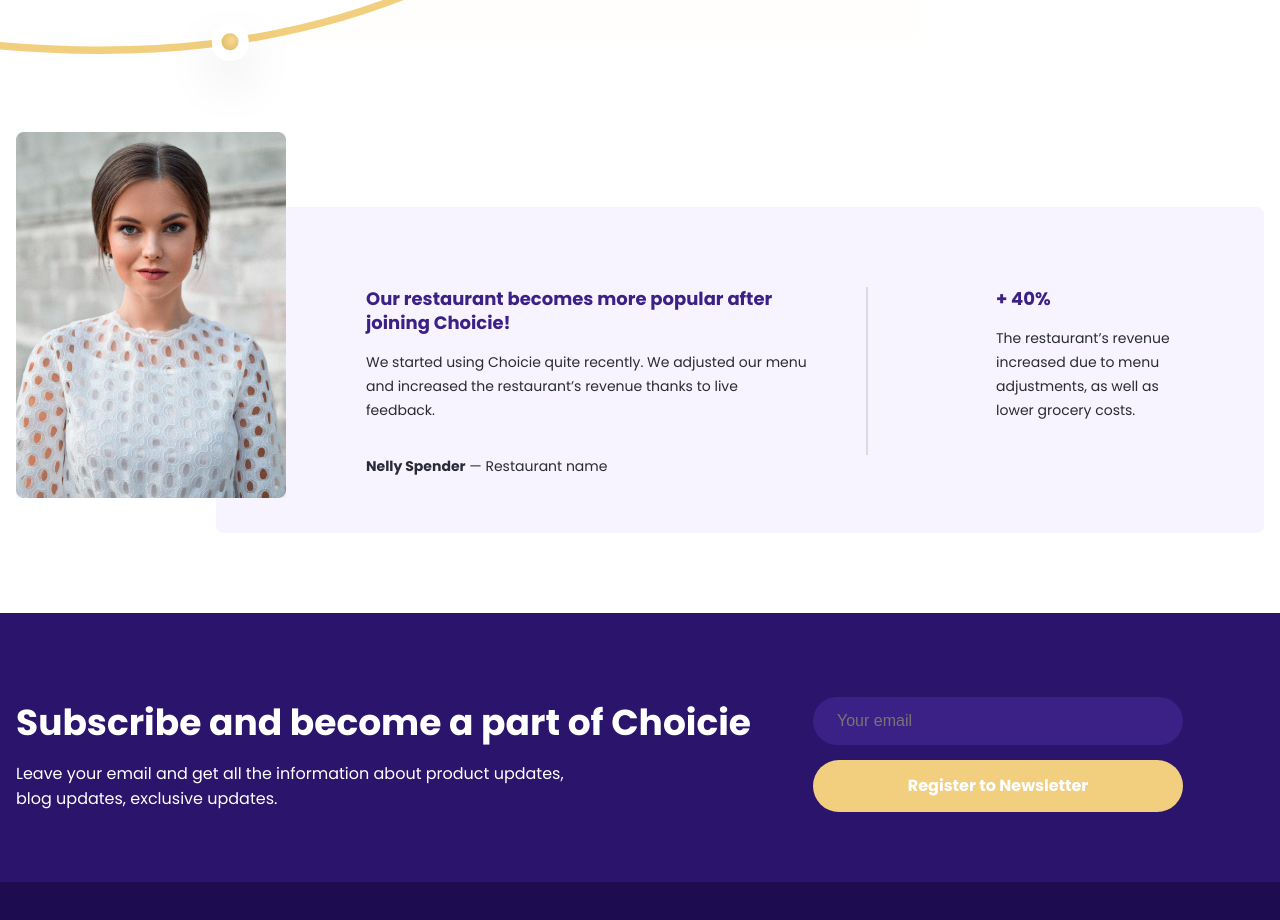
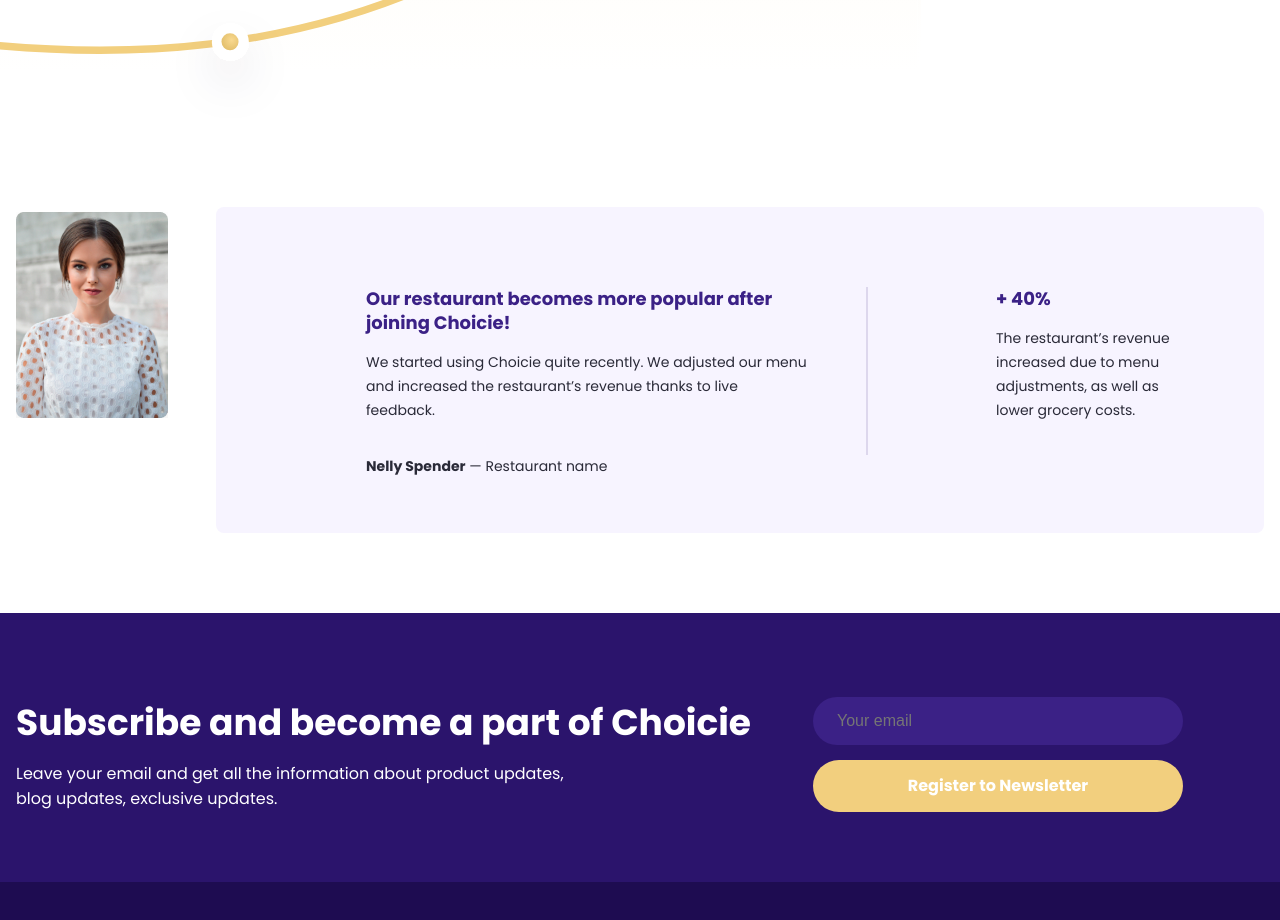
Before and after one commit to dankozz1t/Choicie, a React (Create React App) app: page /client in a window 1280 px wide. Shown: the part 3000-3920 px from the top of the page. Built offline with nearby package versions, Linux system fonts and the light colour scheme.

Commit message:
add adaptive for ReviewSection

```diff
--- a/src/modules/Main/Client/ReviewSection/ReviewSection.jsx
+++ b/src/modules/Main/Client/ReviewSection/ReviewSection.jsx
@@ -1,7 +1,9 @@
 import React from "react";
 import Container from "shared/components/Container";
 
-import reviewImage from "assets/images/ReviewSection/photo-desktop@1x.png";
+import reviewDesktop1xImage from "assets/images/ReviewSection/photo-desktop@1x.png";
+import reviewDesktop2xImage from "assets/images/ReviewSection/photo-desktop@2x.png";
+import reviewMobileImage from "assets/images/ReviewSection/photo-mobile@1x.png";
 
 import "./ReviewSection.scss";
 
@@ -9,11 +11,23 @@
   return (
     <section className="review">
       <Container className="review__container">
-        <img
-          className="review__image"
-          src={reviewImage}
-          alt="Women in white dress"
-        />
+        <picture className="review__picture">
+          <source
+            srcSet={`${reviewDesktop1xImage} 1x, ${reviewDesktop2xImage} 2x`}
+            media="(min-width:1728px)"
+          />
+          <source
+            srcSet={`${reviewMobileImage} 1x`}
+            media="(max-width:1000px)"
+          />
+
+          <img
+            className="review__image"
+            src={reviewMobileImage}
+            alt="Women in white dress"
+          />
+        </picture>
+
         <div className="review__info-box">
           <div className="review__left-block">
             <h2 className="review__title">
@@ -23,7 +37,7 @@
               We started using Choicie quite recently. We adjusted our menu and
               increased the restaurant’s revenue thanks to live feedback.
             </p>
-            <p className="review__description review__description--margin-top">
+            <p className="review__description review__description--margin">
               <strong>Nelly Spender</strong> — Restaurant name
             </p>
           </div>
--- a/src/modules/Main/Client/ReviewSection/ReviewSection.scss
+++ b/src/modules/Main/Client/ReviewSection/ReviewSection.scss
@@ -1,72 +1,143 @@
 @import "src/shared/styles/variables.scss";
+@import "src/shared/styles/mixin.scss";
 
 .review {
+  @include media(mobile-tablet) {
+    padding: 25px 0 50px 0;
+  }
+
+  @include media(tablet) {
     padding: 80px 0;
+  }
 }
 
 .review__container {
+  @include media(tablet) {
     display: flex;
     align-items: center;
   }
+}
+
+.review__picture {
+  @include media(mobile-tablet) {
+    min-width: 152px;
+  }
+
+  @include media(tablet) {
+    min-width: 270px;
+    margin-right: -70px;
+    margin-top: -110px;
+    z-index: 30;
+  }
+}
 
 .review__image {
-  margin-right: -70px;
-  margin-top: -110px;
-  z-index: 32;
+  @include media(mobile-tablet) {
+    margin: 0 auto;
+    margin-bottom: -110px;
+
+    z-index: 30;
+  }
 }
 
 .review__info-box {
+  width: 100%;
+
+  border-radius: 8px;
+  background-color: #f7f4ff;
+
+  @include media(mobile-tablet) {
+    padding: 159px 16px 32px 16px;
+  }
+
+  @include media(tablet) {
     display: flex;
     justify-content: space-between;
-  width: 100%;
 
     padding: 80px 70px 55px 150px;
-
-  background-color: #f7f4ff;
-  border-radius: 8px;
+  }
 }
 
 .review__left-block {
   position: relative;
 
+  @include media(tablet) {
     width: 442px;
+  }
 
   &::after {
     content: " ";
+    position: absolute;
 
-    position: absolute;
+    background-color: #ddd7ed;
+
+    @include media(mobile-tablet) {
+      bottom: -16px;
+      right: 0;
+
+      height: 2px;
+      width: 100%;
+    }
+
+    @include media(tablet) {
       top: 0;
       right: -60px;
 
       height: 168px;
       width: 2px;
-
-    background-color: #ddd7ed;
+    }
   }
 }
 
 .review__right-block {
+  @include media(mobile-tablet) {
+    width: 177px;
+  }
+
+  @include media(tablet) {
     width: 198px;
+  }
 }
 
 .review__title {
   margin-bottom: 16px;
 
   font-weight: 600;
+
+  color: $brand-blue-color;
+
+  @include media(mobile-tablet) {
+    font-size: 16px;
+    line-height: 1.25;
+  }
+
+  @include media(tablet) {
     font-size: 18px;
     line-height: 1.33;
-
-  color: $brand-blue-color;
+  }
 }
 
 .review__description {
   font-weight: 400;
+
+  color: $brand-black-color;
+
+  @include media(mobile-tablet) {
+    font-size: 12px;
+    line-height: 1.66;
+
+    &--margin {
+      margin-top: 16px;
+      margin-bottom: 32px;
+    }
+  }
+
+  @include media(tablet) {
     font-size: 14px;
     line-height: 1.71;
 
-  color: $brand-black-color;
-
-  &--margin-top {
+    &--margin {
       margin-top: 32px;
     }
   }
+}
```
Also changed, not shown: src/assets/images/ReviewSection/photo-desktop@2x.png (added), src/assets/images/ReviewSection/photo-mobile@1x.png (added). Lines whose indentation alone changed are shown as unchanged.
